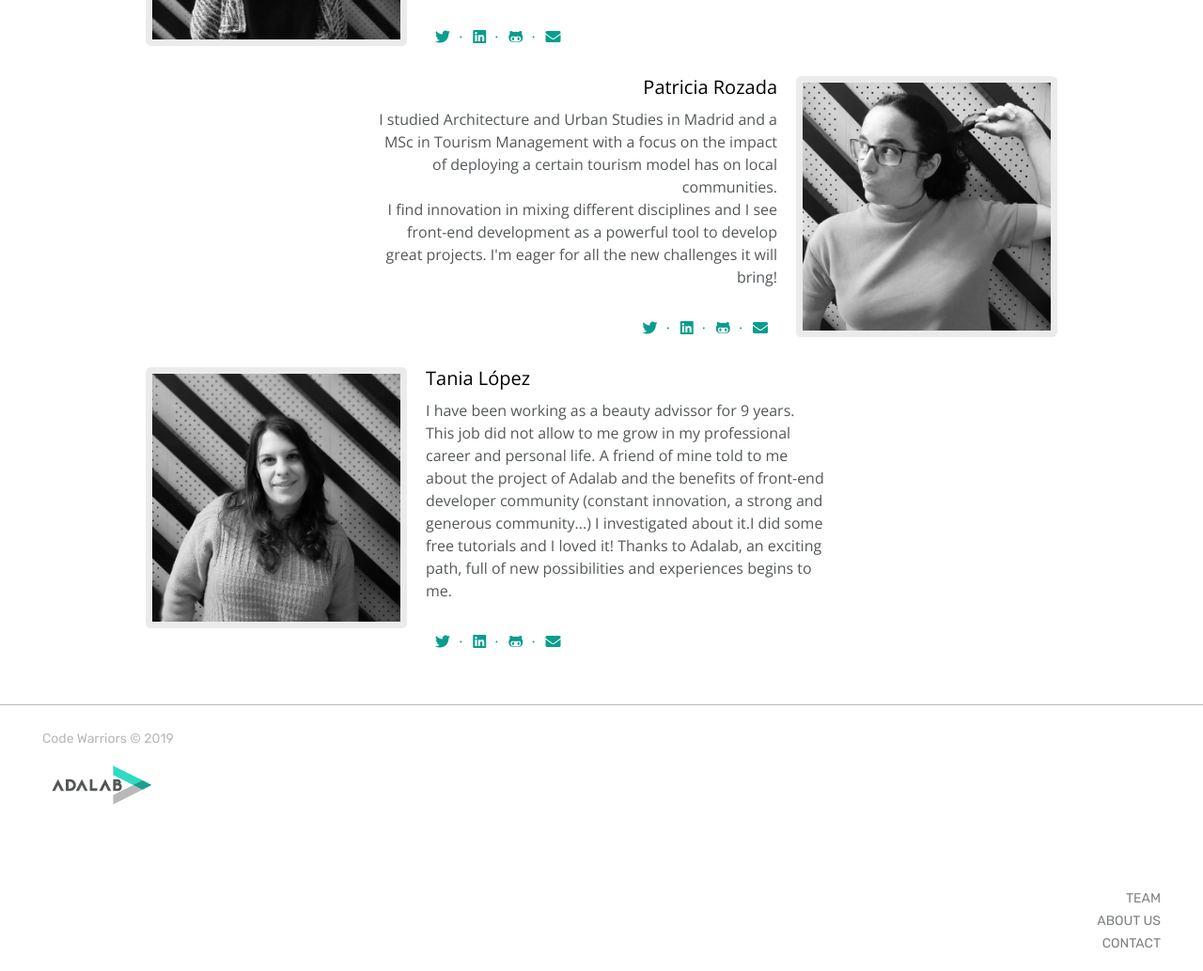
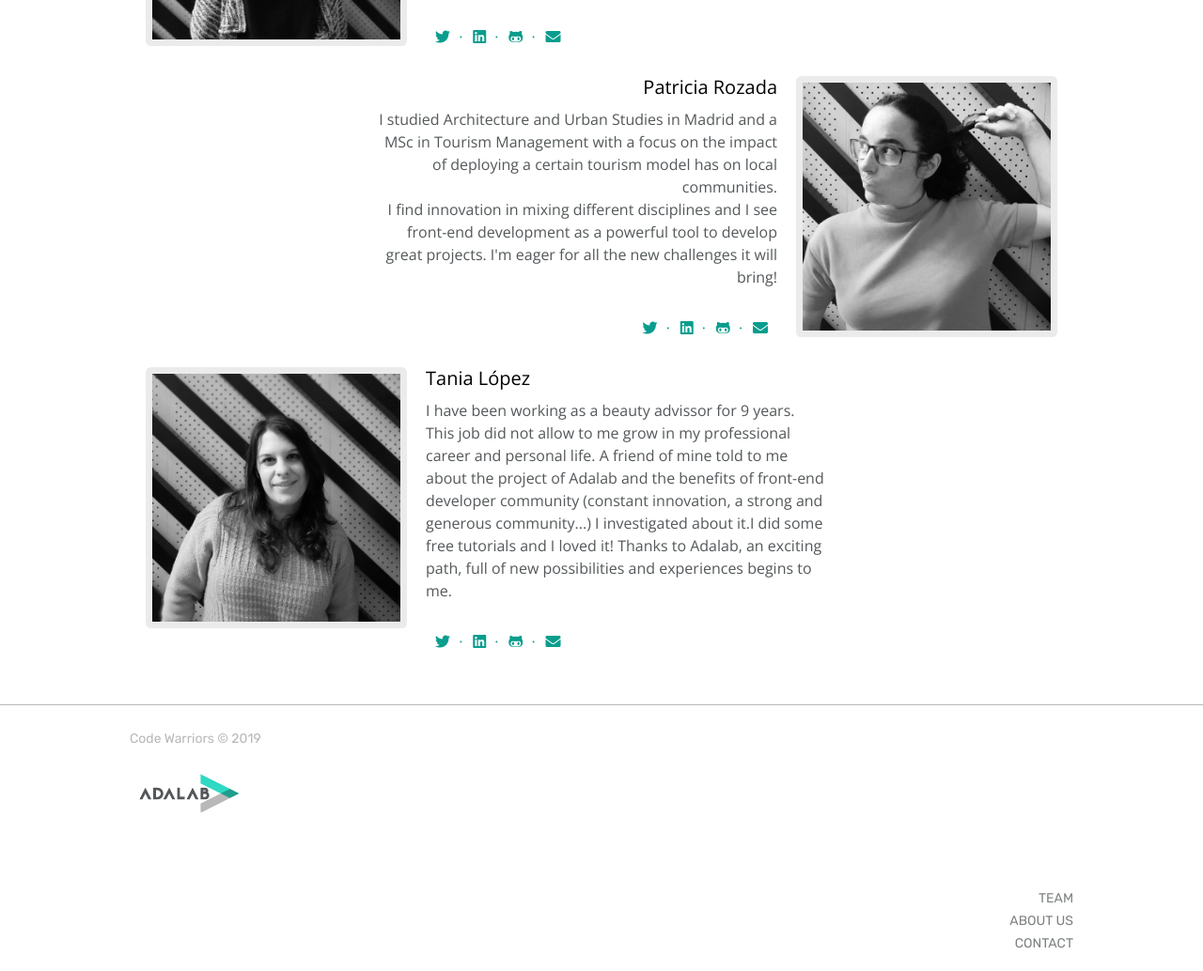
Before and after one commit to Adalab/code-warriors, a website: page docs/index.html in a window 1280 px wide. Shown: the part 2065-3099 px from the top of the page at 94% size. Drawn offline with nearby package versions, Linux system fonts and the light colour scheme; files that its build step writes are made by us from their sources.

Commit message:
copy and paste version mqdesktop from original status to fix problems

```diff
--- a/_src/assets/scss/layout/_mqdesktop.scss
+++ b/_src/assets/scss/layout/_mqdesktop.scss
@@ -120,16 +120,11 @@
 
 
     .footer-home{
-        // position:relative;
+        Position:relative;
         background-color: $snowwhite;
         height: 170px;
         border-top: 1px solid $greycopyright;
         margin-top: 40px;
-
-        //DISPOSICION GRID APROACH 1 3COLUMNAS
-       display: grid;
-       grid-template-columns:1fr, 50%, 1fr;
-
 
     }
     .footer-options{
@@ -139,9 +134,9 @@
         height: 90px;
         width: 324px;
         text-align: right;
-        // position:absolute;
-        // right: 138px;
-        // top:24px;
+        position:absolute;
+        right: 138px;
+        top:24px;
 
     }
     .footer-options-link{
@@ -163,9 +158,9 @@
         font-size:14px;
         font-family: Rubik;
         margin: 0;
-        // position: absolute;
-        // left: 138px;
-        // top:24px;
+        position: absolute;
+        left: 138px;
+        top:24px;
         }
     .box-logo-adalab{
         display: inline-block;
@@ -177,9 +172,9 @@
         background-size: contain;
         background-repeat: no-repeat;
         margin: 0;
-        // position: absolute;
-        // left: 138px;
-        // bottom: 51px;
+        position: absolute;
+        left: 138px;
+        bottom: 51px;
         }
 
 
```
